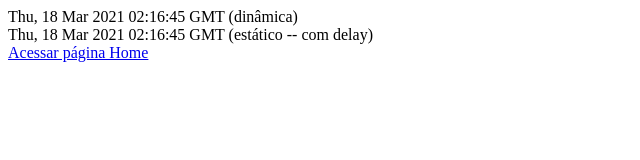
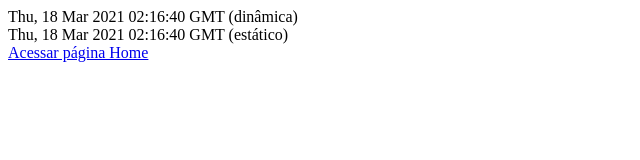
Before and after one commit to jonatas-ms-student/todo-list-font-end, a Next.js app: page /tempo in a window 1280 px wide. Shown: the top 160 px of the page, without its empty margins (0-640 px from the left). Built offline with nearby package versions, Linux system fonts and the light colour scheme.

Commit message:
atualizando pagina automaticamente em 1 segundoa

```diff
--- a/pages/tempo.js
+++ b/pages/tempo.js
@@ -8,7 +8,7 @@ const Tempo = (props) => {
   return (
     <div>
       <div>{textoDataDinamica} (dinâmica)</div>
-      <div>{props.textoDataEstatica} (estático -- com delay)</div>
+      <div>{props.textoDataEstatica} (estático)</div>
       <Link href="/">
         <a>Acessar página Home</a>
       </Link>
@@ -18,19 +18,15 @@ const Tempo = (props) => {
 
 export const getStaticProps = async () => {
   console.log('> Passando pelo getStaticProps();')
-  console.log('> Adicionando delay de 5 segundos;')
-
-  await delay(5000)
   const dataEstatica = new Date();
   const textoDataEstatica = dataEstatica.toGMTString();
 
   return {
     props: {
       textoDataEstatica
-    }
+    },
+    revalidate: 1
   }
 }
 
-const delay = ms => new Promise(resolve => setTimeout(resolve, ms))
-
 export default Tempo;
```
